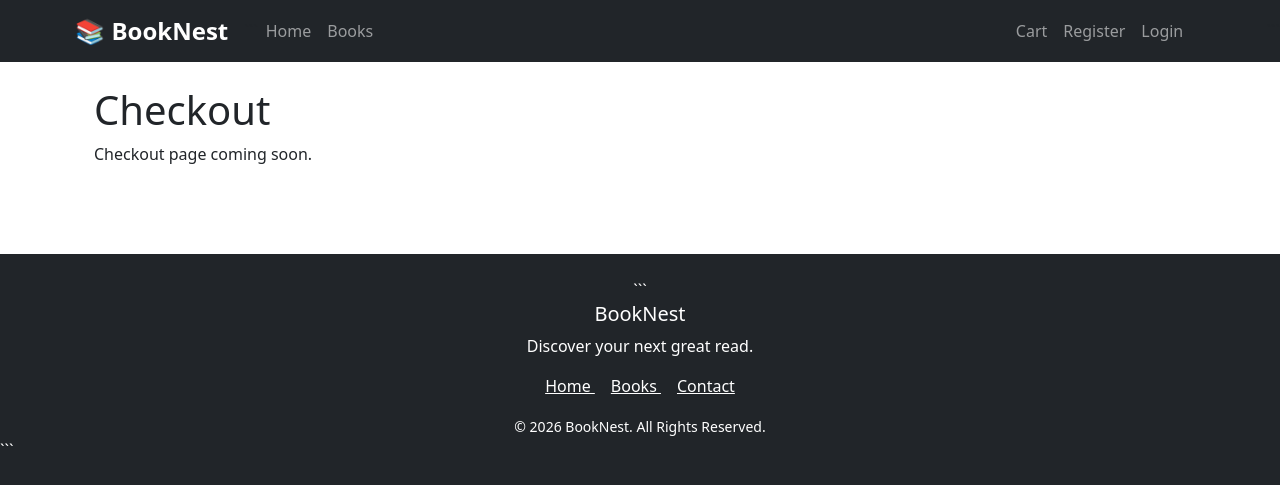
After one commit to v-amna/booknest, a Django app: page /checkout/ in a window 1280 px wide. The commit adds this page. Shown: the top 485 px of the page. Run offline with Django 5.2, Linux system fonts and the light colour scheme.

Commit message:
Add checkout functionality with views, templates, and routing
Co-authored-by: Copilot <copilot@github.com>

```diff
--- a/booknest/settings.py
+++ b/booknest/settings.py
@@ -46,6 +46,7 @@ INSTALLED_APPS = [
     "books",
     "profiles",
     "cart",
+    "checkout",
 
 ]
 
--- a/booknest/urls.py
+++ b/booknest/urls.py
@@ -27,6 +27,7 @@ urlpatterns = [
     path("books/", include("books.urls")),
     path('profile/',include('profiles.urls')),
     path('cart/', include('cart.urls')),
+    path('checkout/',include('checkout.urls')),
 ]
 
 if settings.DEBUG:
--- a/cart/templates/cart/cart.html
+++ b/cart/templates/cart/cart.html
@@ -81,7 +81,7 @@
 
     </a>
 
-    <a href="#"
+    <a href="{% url 'checkout' %}"
        class="btn btn-success">
 
         Secure Checkout
--- /dev/null
+++ b/checkout/templates/checkout/checkout.html
@@ -0,0 +1,15 @@
+{% extends "base.html" %}
+
+{% block extra_title %}Checkout{% endblock %}
+
+{% block content %}
+
+<div class="container">
+
+    <h1>Checkout</h1>
+
+    <p>Checkout page coming soon.</p>
+
+</div>
+
+{% endblock %}
--- /dev/null
+++ b/checkout/urls.py
@@ -0,0 +1,6 @@
+from django.urls import path
+from . import views
+
+urlpatterns = [
+    path('', views.checkout, name='checkout'),
+]
--- a/checkout/views.py
+++ b/checkout/views.py
@@ -1,3 +1,11 @@
 from django.shortcuts import render
 
 # Create your views here.
+
+
+
+def checkout(request):
+    return render(
+        request,
+        'checkout/checkout.html'
+    )
```
